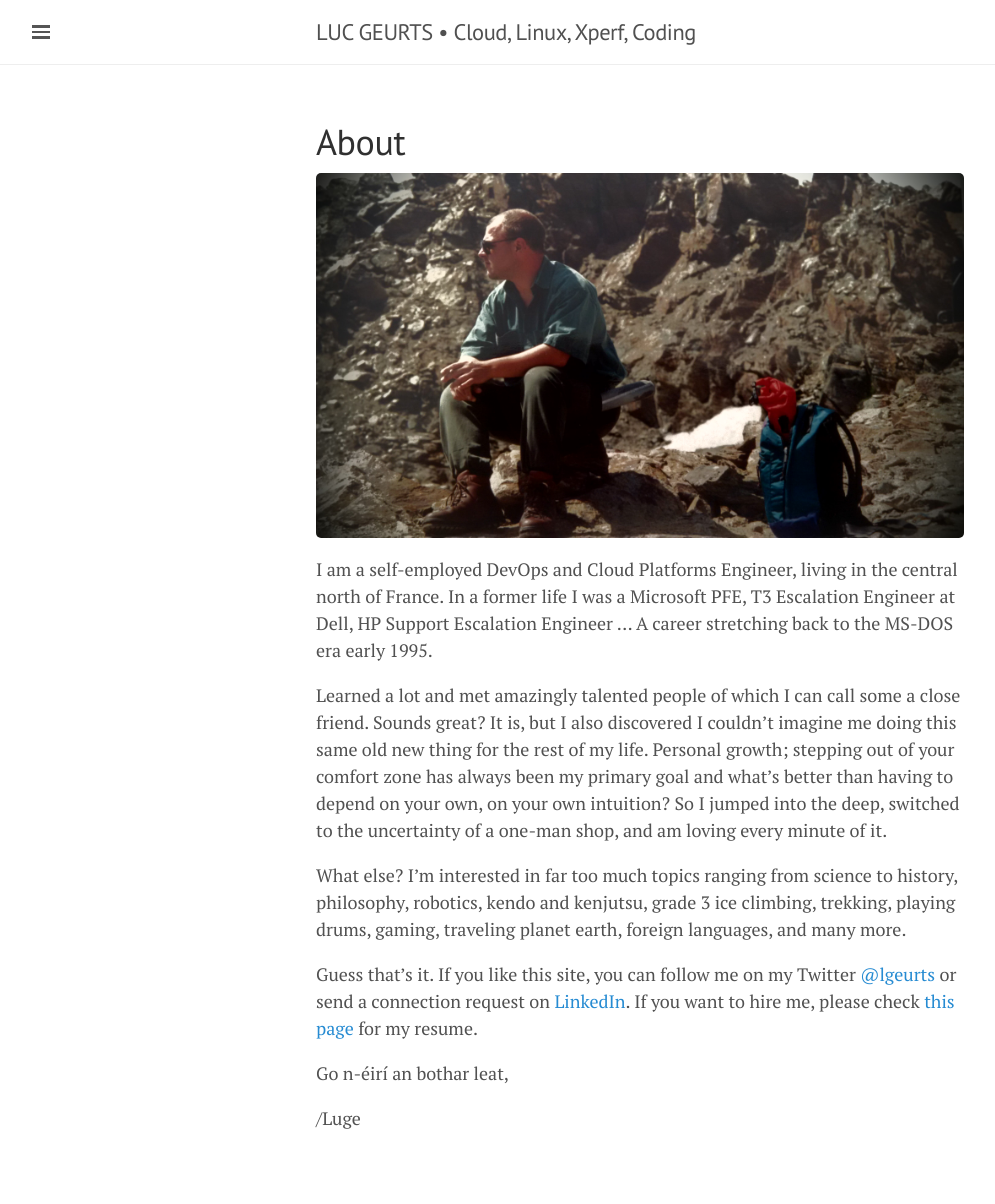
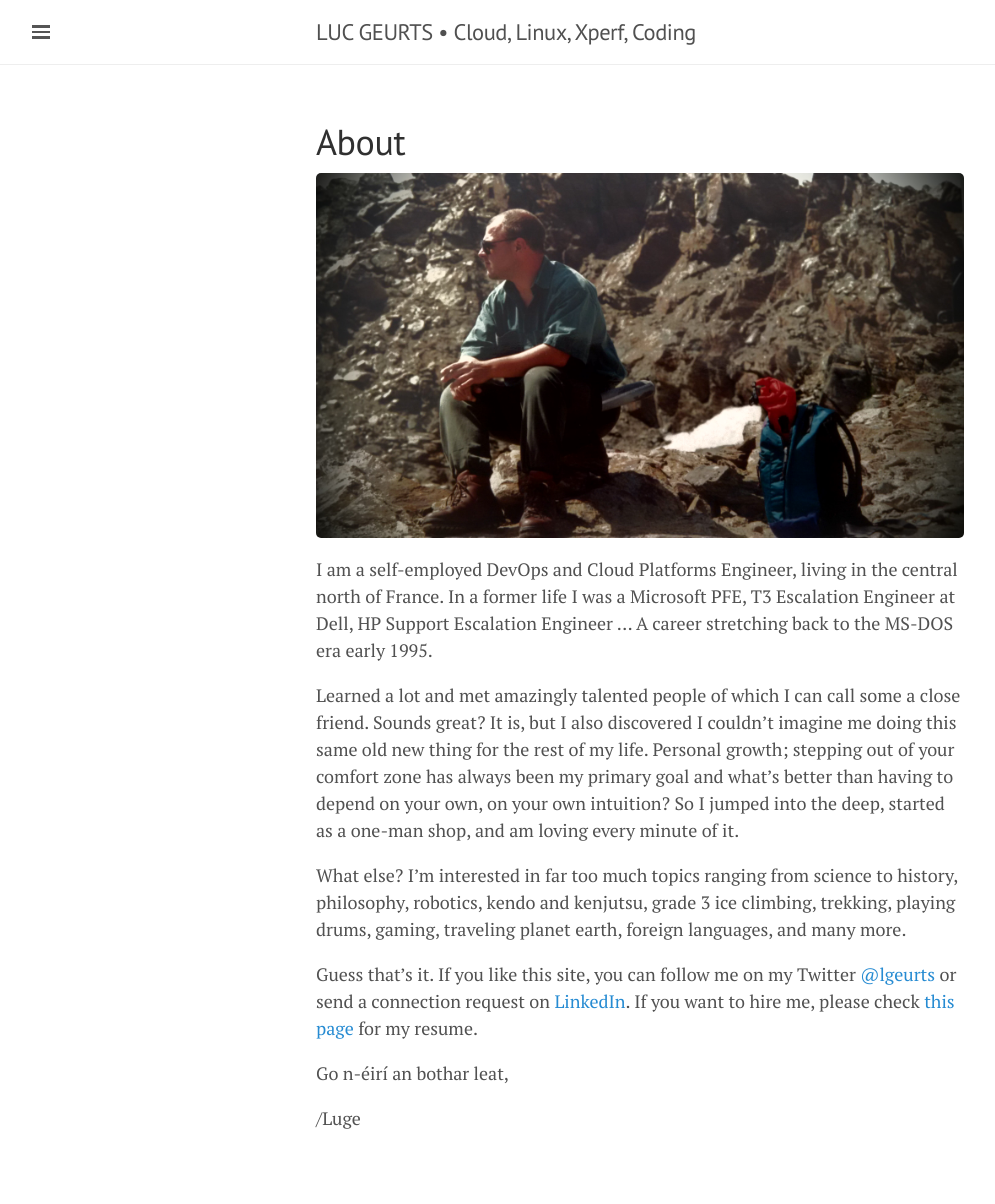
Before and after one commit to lgeurts/lgeurts.github.io, a Jekyll site: the page built from about.md, in a window 1280 px wide. Shown: the whole page, without its empty margins (0-995 px from the left). Built offline with Jekyll 4.4.1, drawn with Linux system fonts in a browser that asks for light colours; nearby versions of some CDN libraries.

Commit message:
Update about.md

```diff
--- a/about.md
+++ b/about.md
@@ -8,7 +8,7 @@ title: About
 I am a self-employed DevOps and Cloud Platforms Engineer, living in the central north of France.
 In a former life I was a Microsoft PFE, T3 Escalation Engineer at Dell, HP Support Escalation Engineer ... A career stretching back to the MS-DOS era early 1995.
 
-Learned a lot and met amazingly talented people of which I can call some a close friend. Sounds great? It is, but I also discovered I couldn't imagine me doing this same old new thing for the rest of my life. Personal growth; stepping out of your comfort zone has always been my primary goal and what's better than having to depend on your own, on your own intuition? So I jumped into the deep, switched to the uncertainty of a one-man shop, and am loving every minute of it.
+Learned a lot and met amazingly talented people of which I can call some a close friend. Sounds great? It is, but I also discovered I couldn't imagine me doing this same old new thing for the rest of my life. Personal growth; stepping out of your comfort zone has always been my primary goal and what's better than having to depend on your own, on your own intuition? So I jumped into the deep, started as a one-man shop, and am loving every minute of it.
 
 What else? I'm interested in far too much topics ranging from science to history, philosophy, robotics, kendo and kenjutsu, grade 3 ice climbing, trekking, playing drums, gaming, traveling planet earth, foreign languages, and many more.
 
```
